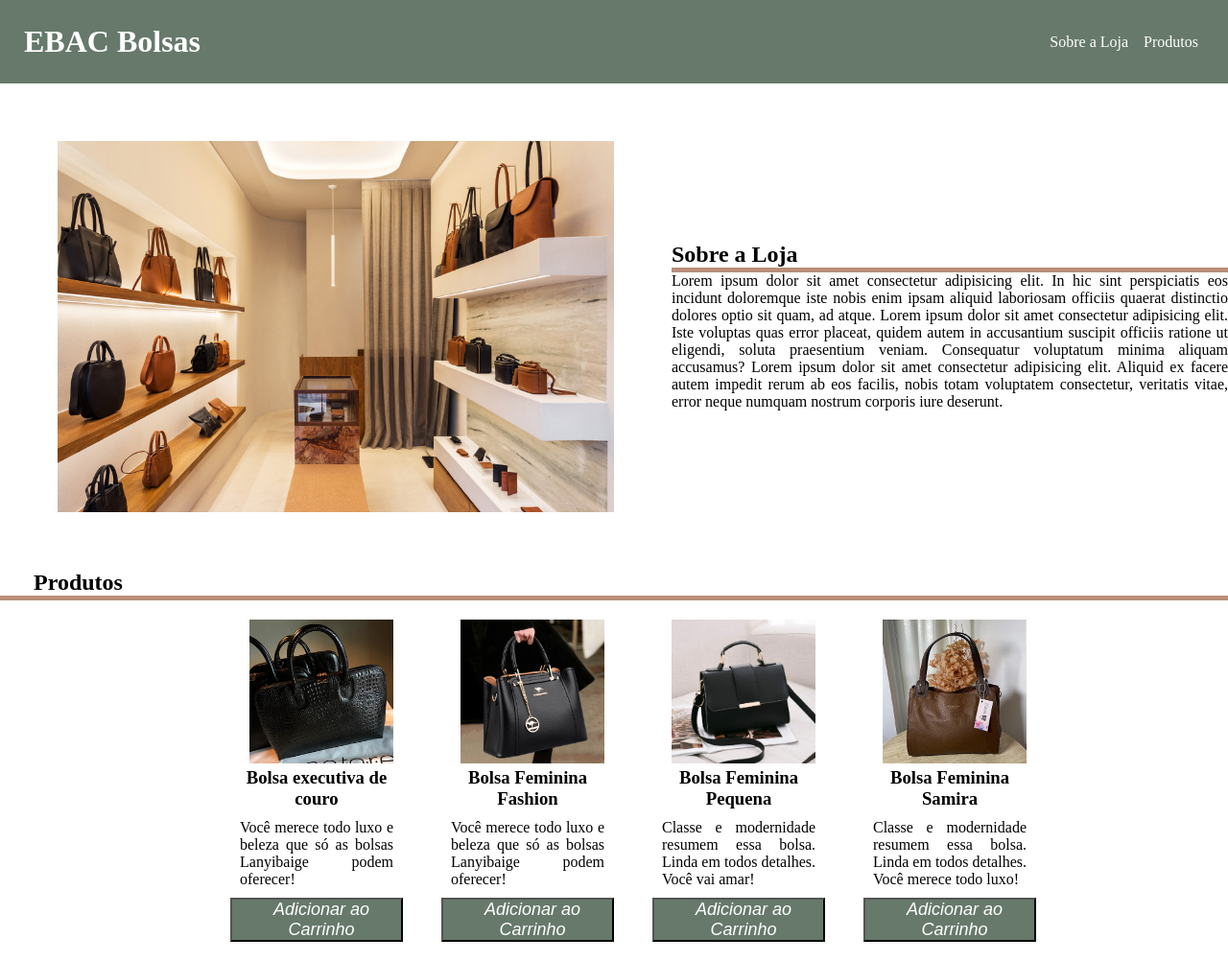
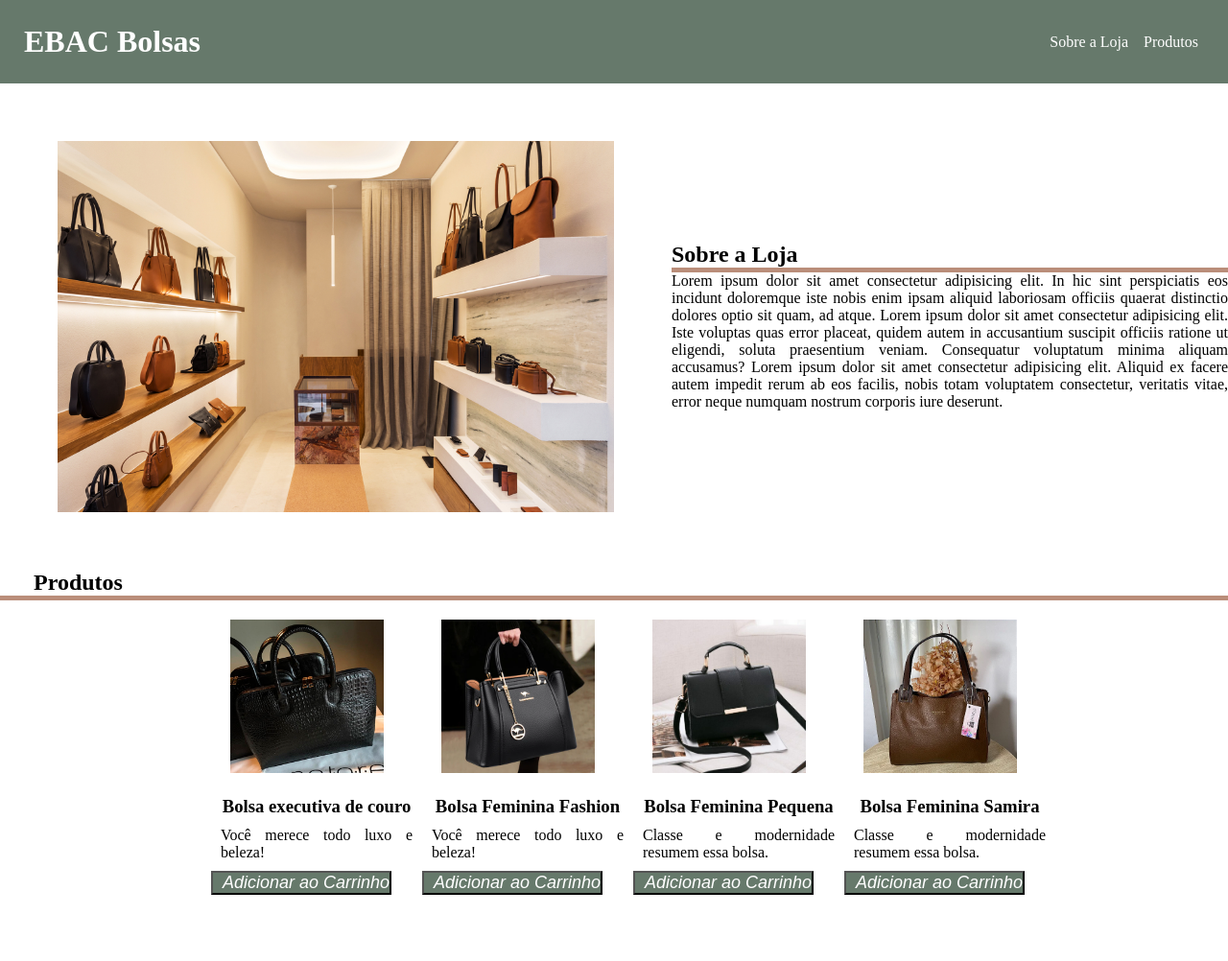
Before and after one commit to Anavasconcelos79/responsivo, a plain HTML site: page index.html in a window 1280 px wide. Shown: the whole page at 96% size. After the commit the page ends 933 px from the top, so only its background shows below. Drawn offline with Linux system fonts and the light colour scheme.

Commit message:
códigos

```diff
--- a/index.html
+++ b/index.html
@@ -29,25 +29,25 @@
                         <li>
                             <img src="imagem/bolsa-executiva-feminina-bolsa-executiva-feminina-de-couro-preta-p-1680912421758.jpg" alt="">
                             <h3>Bolsa executiva de couro</h3>
-                    <p>Você merece todo luxo e beleza que só as bolsas Lanyibaige podem oferecer!</p>
+                            <p>Você merece todo luxo e beleza!</p>
                             <button type="submit" id="carrinho">Adicionar ao Carrinho</button>
                         </li>
                         <li>
                             <img src="imagem/grande-capacidade-de-compras-marca-mensageiro-tote_480x480.webp" alt="">
                             <h3>Bolsa Feminina Fashion</h3>
-                    <p>Você merece todo luxo e beleza que só as bolsas Lanyibaige podem oferecer!</p>
+                            <p>Você merece todo luxo e beleza!</p>
                             <button type="submit" id="carrinho">Adicionar ao Carrinho</button>
                         </li>
                         <li>
                             <img src="imagem/product-image-745174770-e1678972809962.jpg" alt="">
                             <h3>Bolsa Feminina Pequena</h3>
-                    <p>Classe e modernidade resumem essa bolsa. Linda em todos detalhes. Você vai amar! </p>
+                            <p>Classe e modernidade resumem essa bolsa. </p>
                             <button type="submit" id="carrinho">Adicionar ao Carrinho</button>
                         </li>
                         <li>
                             <img src="imagem/whatsapp-image-2023-03-06-at-18-26-21-lzadnp.webp" alt="">
                         <h3>Bolsa Feminina  Samira </h3>
-                <p>Classe e modernidade resumem essa bolsa. Linda em todos detalhes. Você merece todo luxo!</p>
+                        <p>Classe e modernidade resumem essa bolsa.</p>
                         <button type="submit" id="carrinho">Adicionar ao Carrinho</button>
                         </li>
                     </ul>
--- a/main.css
+++ b/main.css
@@ -25,6 +25,8 @@ nav a {
 }
 
 .container1  {
+    min-width: 300px;
+    max-height: 1028px;
     text-align: justify;
     display: flex;
     align-items: center;
@@ -49,8 +51,6 @@ h2 {
 
 li {
     list-style: none;
-    max-width: 25%;
-    padding: 20px;
     width: 220px;
     float: left;
 }
@@ -65,11 +65,9 @@ li p {
 }
 
 .produtos img {
-    height: 150px;
-    padding-left: 20px;
+    height: 200px;
+    padding: 20px;
 }
-
-
 
 button {
     background-color: #66796B;
@@ -80,6 +78,8 @@ button {
     padding-left: 10px;
 }
 
-@media screen and (max-width: 767px) {
-
-}
+    @media screen and (max-width: 768px) {
+        .container1 {
+          flex-direction: column; /* Empilhar a imagem e o texto verticalmente */
+        }
+    }
```
Lines whose indentation alone changed are shown as unchanged.
